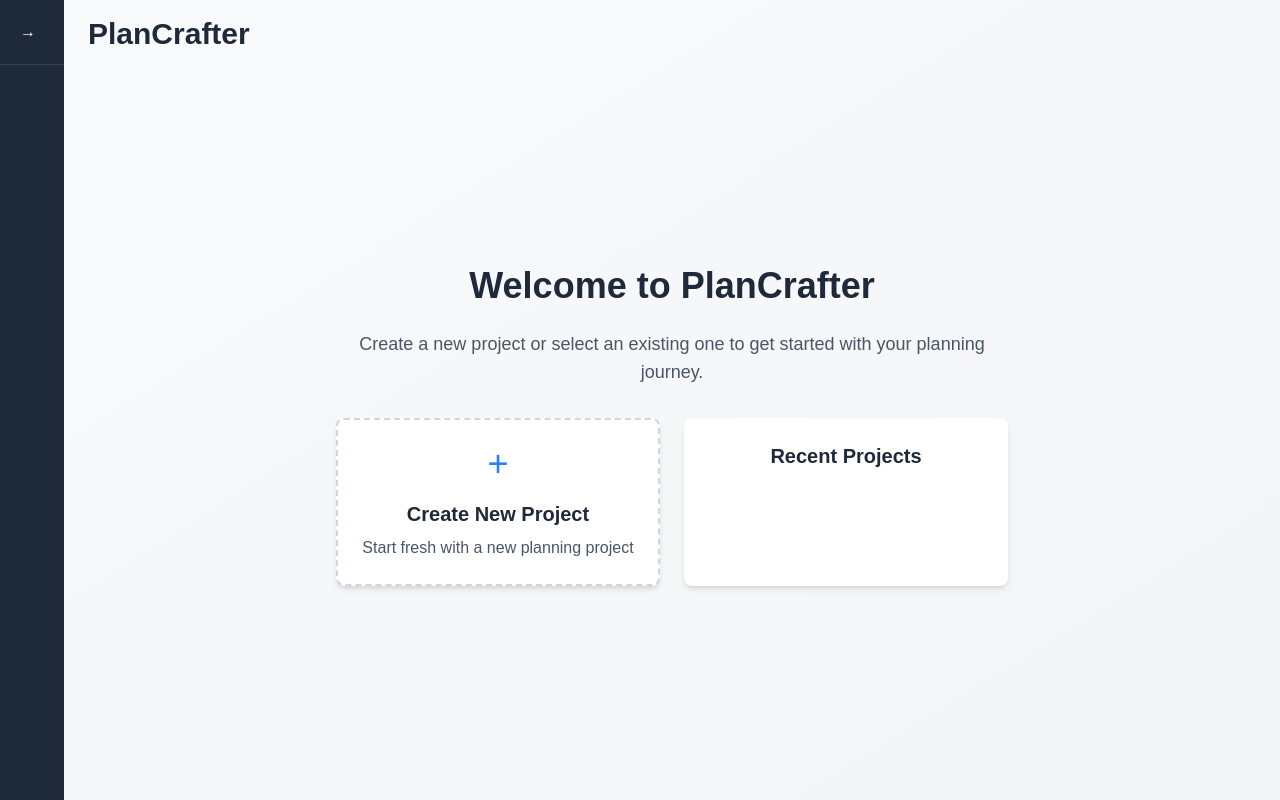
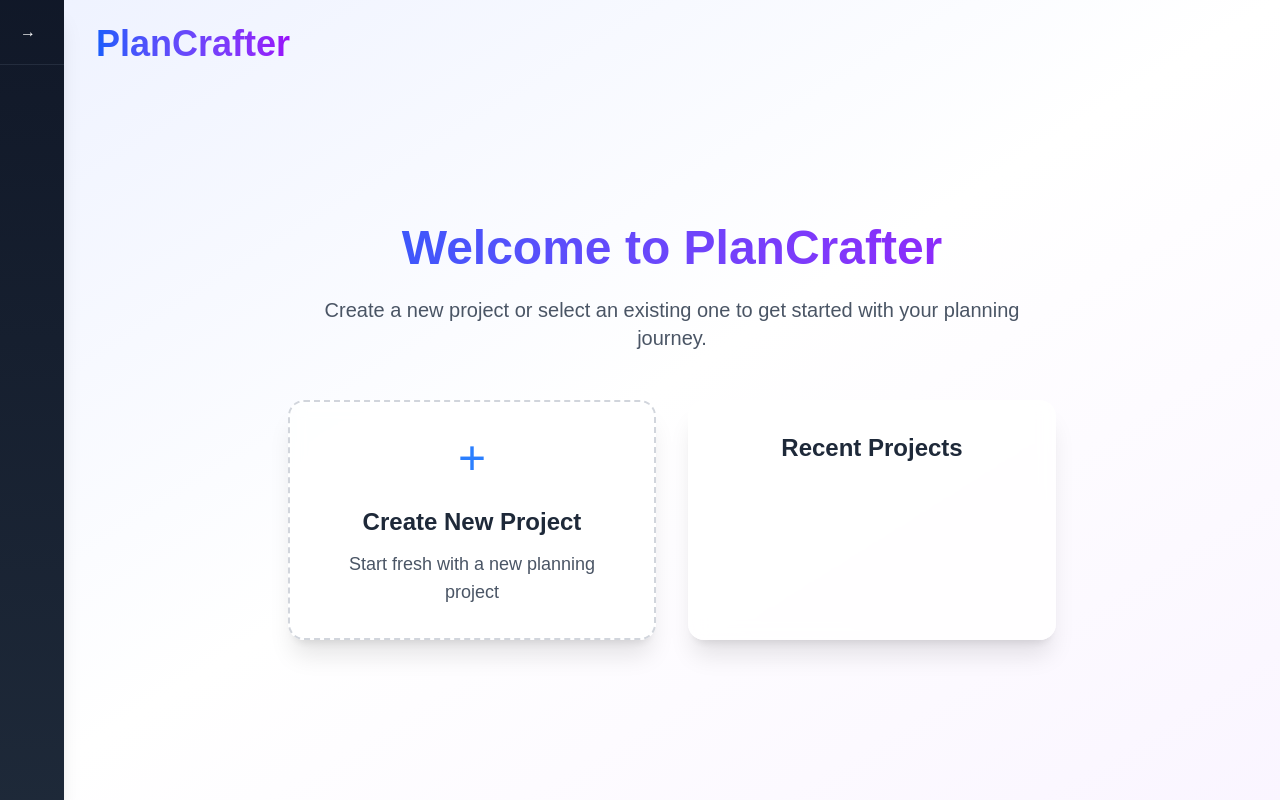
Before and after one commit to Banana1001/ShadyAgents, a Next.js app in the folder web-app/: page / in a window 1280 px wide. Built offline with nearby package versions, Linux system fonts and the light colour scheme.

Commit message:
made the shhit pretty by proompting

```diff
--- a/web-app/app/page.tsx
+++ b/web-app/app/page.tsx
@@ -641,16 +641,16 @@ export default function Home() {
   }, []);
 
   return (
-    <div className="flex h-screen bg-gradient-to-br from-gray-50 to-gray-100">
+    <div className="flex h-screen bg-gradient-to-br from-indigo-50 via-white to-purple-50">
       {/* Left Sidebar */}
       <div
-        className={`${isSidebarCollapsed ? 'w-16' : 'w-64'} bg-gray-800 text-white flex flex-col transition-all duration-300 ease-in-out`}
+        className={`${isSidebarCollapsed ? 'w-16' : 'w-64'} bg-gradient-to-b from-gray-900 to-gray-800 text-white flex flex-col transition-all duration-300 ease-in-out shadow-xl`}
       >
-        <div className="p-4 border-b border-gray-700 flex items-center justify-between">
-          {!isSidebarCollapsed && <h2 className="text-xl font-semibold">PlanCrafter</h2>}
+        <div className="p-4 border-b border-gray-700/50 flex items-center justify-between">
+          {!isSidebarCollapsed && <h2 className="text-xl font-semibold bg-gradient-to-r from-blue-400 to-purple-400 bg-clip-text text-transparent">PlanCrafter</h2>}
           <button
             onClick={() => setIsSidebarCollapsed(!isSidebarCollapsed)}
-            className="p-1 hover:bg-gray-700 rounded"
+            className="p-1 hover:bg-gray-700/50 rounded-full transition-all duration-200 hover:scale-110"
           >
             {isSidebarCollapsed ? '→' : '←'}
           </button>
@@ -659,10 +659,10 @@ export default function Home() {
         {/* New Project Button - Only show when expanded */}
         {!isSidebarCollapsed && (
           <button
-            className="m-4 bg-blue-600 hover:bg-blue-700 text-white px-4 py-2 rounded-md text-sm flex items-center justify-center gap-2"
+            className="m-4 bg-gradient-to-r from-blue-500 to-purple-500 hover:from-blue-600 hover:to-purple-600 text-white px-4 py-2 rounded-lg text-sm flex items-center justify-center gap-2 shadow-lg hover:shadow-xl transition-all duration-200 transform hover:-translate-y-0.5"
             onClick={() => setIsCreatingProject(true)}
           >
-            <span>+</span> New Project
+            <span className="text-lg">+</span> New Project
           </button>
         )}
 
@@ -670,21 +670,23 @@ export default function Home() {
         <div className="flex-1 overflow-y-auto">
           {!isSidebarCollapsed && (
             <div className="px-4 py-2">
-              <div className="text-sm text-gray-400 mb-2">Recent Plans</div>
+              <div className="text-sm text-gray-400 mb-2 font-medium">Recent Plans</div>
               {projects.map((project) => (
                 <div
                   key={project.id}
                   className="group relative"
                 >
                   <div
-                    className={`p-2 rounded-md cursor-pointer hover:bg-gray-700 ${selectedProject === project.id ? 'bg-gray-700' : ''}`}
+                    className={`p-2 rounded-lg cursor-pointer hover:bg-gray-700/50 transition-all duration-200 ${
+                      selectedProject === project.id ? 'bg-gradient-to-r from-blue-500/20 to-purple-500/20' : ''
+                    }`}
                     onClick={() => setSelectedProject(project.id)}
                   >
                     {project.name}
                   </div>
                   <button
                     onClick={() => handleDeleteProject(project.id)}
-                    className="absolute right-2 top-1/2 -translate-y-1/2 opacity-0 group-hover:opacity-100 text-red-400 hover:text-red-300"
+                    className="absolute right-2 top-1/2 -translate-y-1/2 opacity-0 group-hover:opacity-100 text-red-400 hover:text-red-300 transition-all duration-200"
                   >
                     ×
                   </button>
@@ -697,26 +699,26 @@ export default function Home() {
 
       {/* Project Creation Modal - Moved outside sidebar */}
       {isCreatingProject && (
-        <div className="fixed inset-0 bg-black bg-opacity-50 flex items-center justify-center z-50">
-          <div className="bg-white p-6 rounded-lg w-96">
-            <h3 className="text-xl font-semibold mb-4 text-gray-800">Create New Project</h3>
+        <div className="fixed inset-0 bg-black/50 backdrop-blur-sm flex items-center justify-center z-50">
+          <div className="bg-white p-8 rounded-2xl w-96 shadow-2xl transform transition-all duration-300 scale-100">
+            <h3 className="text-2xl font-semibold mb-6 text-gray-800 bg-gradient-to-r from-blue-600 to-purple-600 bg-clip-text text-transparent">Create New Project</h3>
             <input
               type="text"
               value={newProjectName}
               onChange={(e) => setNewProjectName(e.target.value)}
               placeholder="Project Name"
-              className="w-full p-2 border rounded mb-4 text-gray-800"
+              className="w-full p-3 border border-gray-200 rounded-lg mb-4 text-gray-800 focus:ring-2 focus:ring-blue-500 focus:border-transparent transition-all duration-200"
             />
 
             {/* Timeline Type Selection */}
-            <div className="mb-4">
+            <div className="mb-6">
               <label className="block text-sm font-medium text-gray-700 mb-2">
                 Timeline Type
               </label>
               <select
                 value={newProjectTimelineType}
                 onChange={(e) => setNewProjectTimelineType(e.target.value as any)}
-                className="w-full p-2 border rounded text-gray-800"
+                className="w-full p-3 border border-gray-200 rounded-lg text-gray-800 focus:ring-2 focus:ring-blue-500 focus:border-transparent transition-all duration-200"
               >
                 <option value="hours">Hours (24-hour)</option>
                 <option value="days">Days of Week</option>
@@ -727,11 +729,11 @@ export default function Home() {
 
             {/* Custom Timeline Configuration */}
             {newProjectTimelineType === 'custom' && (
-              <div className="mb-4">
+              <div className="mb-6">
                 <label className="block text-sm font-medium text-gray-700 mb-2">
                   Custom Timeline Points
                 </label>
-                <div className="space-y-2">
+                <div className="space-y-3">
                   {customTicks.map((tick, index) => (
                     <div key={index} className="flex gap-2">
                       <input
@@ -743,7 +745,7 @@ export default function Home() {
                           setCustomTicks(newTicks);
                         }}
                         placeholder="Position (0-1)"
-                        className="w-24 p-2 border rounded text-gray-800"
+                        className="w-24 p-2 border border-gray-200 rounded-lg text-gray-800 focus:ring-2 focus:ring-blue-500 focus:border-transparent transition-all duration-200"
                         min="0"
                         max="1"
                         step="0.1"
@@ -757,13 +759,13 @@ export default function Home() {
                           setCustomTicks(newTicks);
                         }}
                         placeholder="Label"
-                        className="flex-1 p-2 border rounded text-gray-800"
+                        className="flex-1 p-2 border border-gray-200 rounded-lg text-gray-800 focus:ring-2 focus:ring-blue-500 focus:border-transparent transition-all duration-200"
                       />
                       <button
                         onClick={() => {
                           setCustomTicks(customTicks.filter((_, i) => i !== index));
                         }}
-                        className="px-2 text-red-500 hover:text-red-700"
+                        className="px-3 text-red-500 hover:text-red-700 transition-colors duration-200"
                       >
                         ×
                       </button>
@@ -773,7 +775,7 @@ export default function Home() {
                     onClick={() => {
                       setCustomTicks([...customTicks, { position: 0, label: '', isMajor: true }]);
                     }}
-                    className="text-blue-500 hover:text-blue-700 text-sm"
+                    className="text-blue-500 hover:text-blue-700 text-sm font-medium transition-colors duration-200"
                   >
                     + Add Point
                   </button>
@@ -781,16 +783,16 @@ export default function Home() {
               </div>
             )}
 
-            <div className="flex justify-end gap-2">
+            <div className="flex justify-end gap-3">
               <button
                 onClick={() => setIsCreatingProject(false)}
-                className="px-4 py-2 text-gray-600 hover:bg-gray-100 rounded"
+                className="px-6 py-2 text-gray-600 hover:bg-gray-100 rounded-lg transition-all duration-200"
               >
                 Cancel
               </button>
               <button
                 onClick={handleCreateProject}
-                className="px-4 py-2 bg-blue-600 text-white rounded hover:bg-blue-700"
+                className="px-6 py-2 bg-gradient-to-r from-blue-500 to-purple-500 text-white rounded-lg hover:from-blue-600 hover:to-purple-600 transition-all duration-200 transform hover:-translate-y-0.5 shadow-lg hover:shadow-xl"
               >
                 Create
               </button>
@@ -802,8 +804,8 @@ export default function Home() {
       {/* Main Content */}
       <div className="flex-1 flex flex-col">
         {/* Title and Menu */}
-        <div className="flex items-center justify-between mt-4 mx-6">
-          <header className="text-3xl font-bold text-gray-800">
+        <div className="flex items-center justify-between mt-6 mx-8">
+          <header className="text-4xl font-bold bg-gradient-to-r from-blue-600 to-purple-600 bg-clip-text text-transparent">
             {selectedProject ? projects.find(p => p.id === selectedProject)?.name : 'PlanCrafter'}
           </header>
           {selectedProject && (
@@ -819,19 +821,19 @@ export default function Home() {
             {/* Fixed Trash Can */}
             {isDraggingPlacedCard && (
               <div
-                className={`fixed top-4 left-1/2 transform -translate-x-1/2 z-50 transition-all duration-200 ${
+                className={`fixed top-4 left-1/2 transform -translate-x-1/2 z-50 transition-all duration-300 ${
                   isDraggingOverTrash ? 'scale-110' : 'scale-100'
                 }`}
                 onDragOver={handleTrashDragOver}
                 onDragLeave={handleTrashDragLeave}
                 onDrop={handleTrashDrop}
               >
-                <div className={`p-3 rounded-full shadow-lg ${
+                <div className={`p-4 rounded-full shadow-xl ${
                   isDraggingOverTrash
-                    ? 'bg-red-500 text-white'
-                    : 'bg-gray-100 text-gray-400'
-                } transition-colors duration-200`}>
-                  <svg xmlns="http://www.w3.org/2000/svg" className="h-6 w-6" viewBox="0 0 20 20" fill="currentColor">
+                    ? 'bg-gradient-to-r from-red-500 to-pink-500 text-white'
+                    : 'bg-white text-gray-400'
+                } transition-all duration-300`}>
+                  <svg xmlns="http://www.w3.org/2000/svg" className="h-8 w-8" viewBox="0 0 20 20" fill="currentColor">
                     <path fillRule="evenodd" d="M9 2a1 1 0 00-.894.553L7.382 4H4a1 1 0 000 2v10a2 2 0 002 2h8a2 2 0 002-2V6a1 1 0 100-2h-3.382l-.724-1.447A1 1 0 0011 2H9zM7 8a1 1 0 012 0v6a1 1 0 11-2 0V8zm5-1a1 1 0 00-1 1v6a1 1 0 102 0V8a1 1 0 00-1-1z" clipRule="evenodd" />
                   </svg>
                 </div>
@@ -839,10 +841,10 @@ export default function Home() {
             )}
 
             {/* Main content area with timeline and canvases */}
-            <div className="flex-1 flex flex-col"> {/* Removed mt-16 since trash can is now conditional */}
+            <div className="flex-1 flex flex-col p-4">
               {/* Top canvas area */}
               <div
-                className="flex-1 bg-white border-gray-200 shadow-inner relative"
+                className="flex-1 bg-white/50 backdrop-blur-sm border border-gray-200/50 rounded-2xl shadow-inner relative overflow-hidden"
                 onDragOver={handleDragOver}
                 onDrop={(e) => isDraggingPlacedCard ? handlePlacedCardDrop(e, 'top') : handleDrop(e, 'top')}
               >
@@ -857,8 +859,8 @@ export default function Home() {
                       onMouseDown={() => handleCardMouseDown(card.id)}
                       onMouseUp={handleCardMouseUp}
                       onMouseLeave={handleCardMouseUp}
-                      className={`absolute cursor-move transition-shadow ${
-                        draggedPlacedCardId === card.id ? 'opacity-50' : 'hover:shadow-lg'
+                      className={`absolute cursor-move transition-all duration-200 ${
+                        draggedPlacedCardId === card.id ? 'opacity-50 scale-95' : 'hover:scale-105'
                       } ${card.combinedCards ? 'ring-2 ring-blue-500' : ''}`}
                       style={{
                         left: card.position.x,
@@ -877,11 +879,11 @@ export default function Home() {
 
               {/* Timeline axis with drop zone */}
               <div
-                className="relative mx-6 rounded-md border border-gray-300"
+                className="relative mx-6 my-4 rounded-2xl border border-gray-200/50 bg-white/50 backdrop-blur-sm shadow-lg z-50 overflow-hidden"
                 onDragOver={handleDragOver}
                 onDrop={handleAxisDrop}
               >
-                <div className="absolute inset-0 bg-blue-50 opacity-0 hover:opacity-20 transition-opacity pointer-events-none" />
+                <div className="absolute inset-0 bg-gradient-to-r from-blue-50 to-purple-50 opacity-0 hover:opacity-100 transition-opacity pointer-events-none rounded-2xl" />
                 <Timeline
                   {...getTimelineConfig()}
                   leftMargin={60}
@@ -893,7 +895,7 @@ export default function Home() {
 
               {/* Bottom canvas area */}
               <div
-                className="flex-1 bg-white border-gray-200 shadow-inner relative"
+                className="flex-1 bg-white/50 backdrop-blur-sm border border-gray-200/50 rounded-2xl shadow-inner relative overflow-hidden"
                 onDragOver={handleDragOver}
                 onDrop={(e) => isDraggingPlacedCard ? handlePlacedCardDrop(e, 'bottom') : handleDrop(e, 'bottom')}
               >
@@ -908,8 +910,8 @@ export default function Home() {
                       onMouseDown={() => handleCardMouseDown(card.id)}
                       onMouseUp={handleCardMouseUp}
                       onMouseLeave={handleCardMouseUp}
-                      className={`absolute cursor-move transition-shadow ${
-                        draggedPlacedCardId === card.id ? 'opacity-50' : 'hover:shadow-lg'
+                      className={`absolute cursor-move transition-all duration-200 ${
+                        draggedPlacedCardId === card.id ? 'opacity-50 scale-95' : 'hover:scale-105'
                       } ${card.combinedCards ? 'ring-2 ring-blue-500' : ''}`}
                       style={{
                         left: card.position.x,
@@ -928,17 +930,17 @@ export default function Home() {
             </div>
 
             {/* Chat section */}
-            <div className="bg-white shadow-lg">
+            <div className="bg-white/80 backdrop-blur-sm shadow-xl rounded-t-2xl">
               {/* Horizontal action card row */}
-              <div className="px-4 pb-3">
-                <div className="flex gap-4 overflow-x-auto py-4">
+              <div className="px-6 pb-4">
+                <div className="flex gap-4 overflow-x-auto py-4 scrollbar-thin scrollbar-thumb-gray-300 scrollbar-track-transparent">
                   {cards.map((card, index) => (
                     <div
                       key={index}
                       draggable
                       onDragStart={() => handleDragStart(card)}
                       onDragEnd={handleDragEnd}
-                      className="cursor-move"
+                      className="cursor-move transition-transform duration-200 hover:scale-105"
                     >
                       <Card
                         type="action"
@@ -950,18 +952,17 @@ export default function Home() {
                 </div>
               </div>
 
-
               {/* Input box */}
-              <div className="p-3 flex gap-2 px-10 border-t border-gray-100">
+              <div className="p-4 flex gap-3 px-8 border-t border-gray-100">
                 <input
-                  className="flex-1 border border-gray-200 text-black rounded-md px-4 py-2 text-sm outline-none focus:ring-2 focus:ring-blue-500 focus:border-transparent transition-all"
+                  className="flex-1 border border-gray-200 text-black rounded-xl px-4 py-3 text-sm outline-none focus:ring-2 focus:ring-blue-500 focus:border-transparent transition-all duration-200 shadow-inner"
                   placeholder="Enter your input..."
                   value={input}
                   onChange={(e) => setInput(e.target.value)}
                   onKeyDown={(e) => e.key === 'Enter' && sendMessage()}
                 />
                 <button
-                  className="bg-blue-600 text-white px-6 py-2 rounded-md text-sm hover:bg-blue-700 transition-colors shadow-md"
+                  className="bg-gradient-to-r from-blue-500 to-purple-500 text-white px-8 py-3 rounded-xl text-sm hover:from-blue-600 hover:to-purple-600 transition-all duration-200 transform hover:-translate-y-0.5 shadow-lg hover:shadow-xl"
                   onClick={sendMessage}
                 >
                   Create
@@ -972,36 +973,36 @@ export default function Home() {
         ) : (
           // Landing Page
           <div className="flex-1 flex flex-col items-center justify-center p-8">
-            <div className="max-w-2xl w-full text-center">
-              <h1 className="text-4xl font-bold text-gray-800 mb-6">
+            <div className="max-w-3xl w-full text-center">
+              <h1 className="text-5xl font-bold bg-gradient-to-r from-blue-600 to-purple-600 bg-clip-text text-transparent mb-6">
                 Welcome to PlanCrafter
               </h1>
-              <p className="text-gray-600 mb-8 text-lg">
+              <p className="text-gray-600 mb-12 text-xl">
                 Create a new project or select an existing one to get started with your planning journey.
               </p>
 
-              <div className="grid grid-cols-1 md:grid-cols-2 gap-6">
+              <div className="grid grid-cols-1 md:grid-cols-2 gap-8">
                 {/* Create New Project Card */}
                 <div
-                  className="bg-white p-6 rounded-lg shadow-md hover:shadow-lg transition-shadow cursor-pointer border-2 border-dashed border-gray-300 hover:border-blue-500"
+                  className="bg-white/80 backdrop-blur-sm p-8 rounded-2xl shadow-xl hover:shadow-2xl transition-all duration-300 cursor-pointer border-2 border-dashed border-gray-300 hover:border-blue-500 transform hover:-translate-y-1"
                   onClick={() => setIsCreatingProject(true)}
                 >
-                  <div className="text-4xl mb-4 text-blue-500">+</div>
-                  <h3 className="text-xl font-semibold text-gray-800 mb-2">Create New Project</h3>
-                  <p className="text-gray-600">Start fresh with a new planning project</p>
+                  <div className="text-5xl mb-6 text-blue-500">+</div>
+                  <h3 className="text-2xl font-semibold text-gray-800 mb-3">Create New Project</h3>
+                  <p className="text-gray-600 text-lg">Start fresh with a new planning project</p>
                 </div>
 
                 {/* Recent Projects Card */}
-                <div className="bg-white p-6 rounded-lg shadow-md">
-                  <h3 className="text-xl font-semibold text-gray-800 mb-4">Recent Projects</h3>
-                  <div className="space-y-3">
+                <div className="bg-white/80 backdrop-blur-sm p-8 rounded-2xl shadow-xl">
+                  <h3 className="text-2xl font-semibold text-gray-800 mb-6">Recent Projects</h3>
+                  <div className="space-y-4">
                     {projects.slice(0, 3).map((project) => (
                       <div
                         key={project.id}
-                        className="p-3 rounded-md hover:bg-gray-50 cursor-pointer flex items-center justify-between"
+                        className="p-4 rounded-xl hover:bg-gray-50/50 cursor-pointer flex items-center justify-between transition-all duration-200 transform hover:-translate-y-0.5"
                         onClick={() => setSelectedProject(project.id)}
                       >
-                        <span className="text-gray-800">{project.name}</span>
+                        <span className="text-gray-800 font-medium">{project.name}</span>
                         <span className="text-gray-400 text-sm">
                           {project.createdAt.toLocaleDateString()}
                         </span>
```
